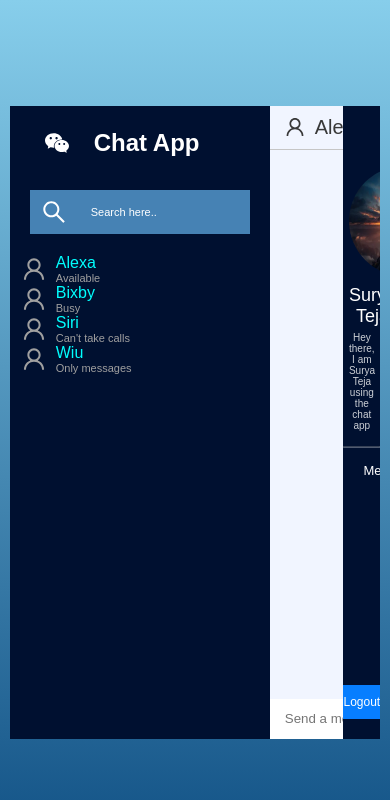
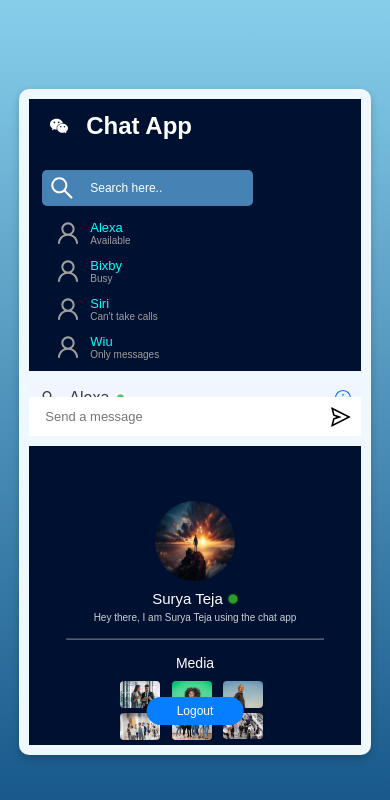
Before and after one commit to SuryatejaPonnaplli/Chat-bot, a React (Create React App) app: page /chat in a window 390 px wide. Shown: the top 800 px of the page. Built offline with nearby package versions, Linux system fonts and the light colour scheme.

Commit message:
added responsive design to css files

```diff
--- a/src/App.tsx
+++ b/src/App.tsx
@@ -8,7 +8,7 @@ const App = () => {
       <BrowserRouter>
         <Routes>
           {/* <Route path="/" element={<Login />} /> */}
-          <Route path="/login" element={<LoginForm />}></Route>
+          <Route path="/" element={<LoginForm />}></Route>
           <Route path="/chat" element={<Chat />} />
         </Routes>
       </BrowserRouter>
--- a/src/components/RightSidebar/RightSideBar.tsx
+++ b/src/components/RightSidebar/RightSideBar.tsx
@@ -22,7 +22,7 @@ const RightSideBar: React.FC = () => {
     } else {
       localStorage.removeItem("user");
     }
-    navigate("/login");
+    navigate("/");
   };
 
   return (
--- a/src/styles/Chat.css
+++ b/src/styles/Chat.css
@@ -1,8 +1,10 @@
 .chat {
   min-height: 100vh;
   background: linear-gradient(skyblue, rgb(18, 82, 134));
-  display: grid;
-  place-items: center;
+  display: flex;
+  justify-content: center;
+  align-items: center;
+  padding: 10px;
 }
 
 .chat-container {
@@ -12,4 +14,24 @@
   background-color: aliceblue;
   display: grid;
   grid-template-columns: 1fr 2fr 1fr;
+  gap: 10px;
+  padding: 15px;
+  border-radius: 10px;
+  box-shadow: 0 4px 8px rgba(0, 0, 0, 0.2);
 }
+
+/* Adjust for tablets */
+@media (max-width: 768px) {
+  .chat-container {
+    grid-template-columns: 1fr 3fr;
+  }
+}
+
+/* Adjust for mobile */
+@media (max-width: 480px) {
+  .chat-container {
+    grid-template-columns: 1fr;
+    height: auto;
+    padding: 10px;
+  }
+}
--- a/src/styles/ChatBox.css
+++ b/src/styles/ChatBox.css
@@ -1,3 +1,4 @@
+/* General Styles */
 .dot {
   width: 9px;
   height: 9px;
@@ -8,6 +9,7 @@
   width: 25px;
 }
 
+/* Chat Bot Container */
 .chat-bot {
   position: relative;
   background-color: #f1f5ff;
@@ -15,6 +17,7 @@
   top: 0;
 }
 
+/* Chat User Header */
 .chat-user {
   padding: 10px 15px;
   display: flex;
@@ -33,6 +36,7 @@
   gap: 5px;
 }
 
+/* Chat Input */
 .chat-input {
   display: flex;
   align-items: center;
@@ -45,10 +49,6 @@
   right: 0;
 }
 
-.send-icon {
-  font-size: 20px;
-}
-
 .chat-input label {
   display: flex;
 }
@@ -57,16 +57,26 @@
   flex: 1;
   border: none;
   outline: none;
+  font-size: 16px;
+  padding: 8px;
 }
 
+.send-icon {
+  font-size: 20px;
+  cursor: pointer;
+}
+
+/* Chat Messages */
 .chat-msg {
   height: calc(100% - 70px);
   padding-bottom: 50px;
   overflow-y: auto;
   display: flex;
   flex-direction: column;
+  padding: 10px;
 }
 
+/* Sent Messages */
 .s-msg {
   display: flex;
   align-items: center;
@@ -82,7 +92,7 @@
   padding: 8px 12px;
   border-radius: 20px 20px 0 20px;
   font-size: 14px;
-  max-width: 250px;
+  max-width: 70%;
   word-wrap: break-word;
 }
 
@@ -92,6 +102,7 @@
   margin-right: 10px;
 }
 
+/* Received Messages */
 .r-msg {
   display: flex;
   align-items: center;
@@ -107,7 +118,7 @@
   padding: 8px 12px;
   border-radius: 20px 20px 20px 0;
   font-size: 14px;
-  max-width: 250px;
+  max-width: 70%;
   word-wrap: break-word;
 }
 
@@ -116,3 +127,52 @@
   color: #aaa;
   margin-left: 10px;
 }
+
+/* Responsive Design */
+@media (max-width: 768px) {
+  .chat-user p {
+    font-size: 18px;
+  }
+
+  .chat-input {
+    gap: 8px;
+    padding: 8px 12px;
+  }
+
+  .chat-input input {
+    font-size: 14px;
+  }
+
+  .s-msg .msg,
+  .r-msg .msg {
+    max-width: 80%;
+    font-size: 13px;
+  }
+}
+
+@media (max-width: 480px) {
+  .chat-user {
+    padding: 8px 10px;
+  }
+
+  .chat-user p {
+    font-size: 16px;
+  }
+
+  .chat-input {
+    gap: 5px;
+    padding: 6px 10px;
+  }
+
+  .chat-input input {
+    font-size: 13px;
+    padding: 6px;
+  }
+
+  .s-msg .msg,
+  .r-msg .msg {
+    max-width: 90%;
+    font-size: 12px;
+    padding: 6px 10px;
+  }
+}
--- a/src/styles/LeftSideBar.css
+++ b/src/styles/LeftSideBar.css
@@ -1,24 +1,29 @@
+/* Left Sidebar */
 .ls {
   background-color: #001030;
   color: white;
   height: 75vh;
+  display: flex;
+  flex-direction: column;
+  padding: 10px;
+  overflow-y: auto;
 }
 
+/* Top Section */
 .ls-top {
   padding: 20px;
+  display: flex;
+  flex-direction: column;
 }
 
+/* Navigation */
 .ls-nav {
   display: flex;
   flex-direction: column;
   align-items: flex-start;
 }
 
-.ls-top {
-  display: flex;
-  flex-direction: column;
-}
-
+/* Icons Container */
 .icons-container {
   display: flex;
   align-items: center;
@@ -30,11 +35,18 @@
   font-size: 24px;
   margin-right: 10px;
   padding: 5px 15px;
+  cursor: pointer;
 }
 
+/* Search Bar */
 .ls-search {
+  background-color: steelblue;
   display: flex;
   align-items: center;
+  gap: 10px;
+  padding: 10px 12px;
+  margin-top: 20px;
+  border-radius: 5px;
 }
 
 .search {
@@ -43,8 +55,34 @@
 }
 
 .ls-search input {
-  padding: 5px;
+  background: transparent;
+  border: none;
+  outline: none;
+  color: white;
+  font-size: 14px;
+  width: 100%;
+}
+
+.ls-search input::placeholder {
+  color: white;
+}
+
+/* Friends List */
+.ls-list {
+  display: flex;
+  flex-direction: column;
+  flex-grow: 1;
+  overflow-y: auto;
+}
+
+.friends {
+  display: flex;
+  align-items: center;
+  gap: 10px;
+  padding: 10px 20px;
+  cursor: pointer;
   font-size: 16px;
+  transition: background 0.3s ease;
 }
 
 .friends div {
@@ -55,50 +93,10 @@
 .friends p {
   color: aqua;
 }
-.friends span {
-  color: #fff;
-  font-size: 11px;
-}
-
-.ls-search {
-  background-color: steelblue;
-  display: flex;
-  align-items: center;
-  gap: 10px;
-  padding: 10px 12px;
-  margin-top: 20px;
-}
-
-.ls-search input {
-  background: transparent;
-  border: none;
-  outline: none;
-  color: white;
-  font-size: 11px;
-}
-
-.ls-search input::placeholder {
-  color: white;
-}
-
-.ls-list {
-  flex: flex;
-  flex-direction: column;
-  height: 70%;
-}
-
-.friends {
-  display: flex;
-  align-items: center;
-  gap: 10px;
-  pad: 10px 20px;
-  cursor: pointer;
-  font-size: 16px;
-}
 
 .friends span {
   color: #9f9f9f;
-  font-size: 11px;
+  font-size: 12px;
 }
 
 .friends:hover {
@@ -109,6 +107,7 @@
   color: white;
 }
 
+/* Dropdown Menu */
 .ls-nav .menu {
   position: relative;
   padding: 10px 0px;
@@ -117,6 +116,7 @@
 .menu-icon {
   cursor: pointer;
 }
+
 .menu .sub-menu {
   position: absolute;
   top: 100%;
@@ -127,20 +127,103 @@
   background-color: white;
   color: black;
   display: none;
+  box-shadow: 0px 4px 8px rgba(0, 0, 0, 0.2);
 }
 
 .sub-menu hr {
   border: none;
   height: 1px;
-  margin: 8px;
+  margin: 8px 0;
   background: #a4a4a4;
 }
 
 .sub-menu p {
   cursor: pointer;
   font-size: 14px;
+  padding: 5px 0;
 }
 
-.menu:hover .submenu {
+.menu:hover .sub-menu {
   display: block;
 }
+
+/* Responsive Design */
+@media (max-width: 768px) {
+  .ls {
+    height: auto;
+    padding: 5px;
+  }
+
+  .ls-top {
+    padding: 10px;
+  }
+
+  .weChat,
+  .menu {
+    font-size: 20px;
+    padding: 5px 10px;
+  }
+
+  .ls-search {
+    padding: 8px 10px;
+    gap: 8px;
+  }
+
+  .ls-search input {
+    font-size: 13px;
+  }
+
+  .friends {
+    font-size: 14px;
+    padding: 8px 15px;
+  }
+
+  .friends span {
+    font-size: 11px;
+  }
+}
+
+@media (max-width: 480px) {
+  .ls {
+    height: auto;
+    width: 100%;
+    padding: 5px;
+  }
+
+  .ls-top {
+    padding: 8px;
+  }
+
+  .weChat,
+  .menu {
+    font-size: 18px;
+    padding: 5px 8px;
+  }
+
+  .ls-search {
+    padding: 6px 8px;
+    gap: 6px;
+  }
+
+  .ls-search input {
+    font-size: 12px;
+  }
+
+  .friends {
+    font-size: 13px;
+    padding: 6px 10px;
+  }
+
+  .friends span {
+    font-size: 10px;
+  }
+
+  .menu .sub-menu {
+    width: 110px;
+    padding: 15px;
+  }
+
+  .sub-menu p {
+    font-size: 13px;
+  }
+}
--- a/src/styles/RightSideBar.css
+++ b/src/styles/RightSideBar.css
@@ -1,80 +1,191 @@
+/* Right Sidebar */
 .rs {
   color: white;
   background: #001030;
   position: relative;
   height: 75vh;
-  overflow-y: scroll;
+  overflow-y: auto;
+  padding: 15px;
+  display: flex;
+  flex-direction: column;
+  align-items: center;
 }
 
+/* Profile Section */
 .rs-profile {
-  padding-top: 60px;
   text-align: center;
+  width: 100%;
   max-width: 70%;
   margin: auto;
+  padding-top: 50px;
 }
 
 .rs-profile img {
-  width: 110px;
+  width: 100px;
   aspect-ratio: 1/1;
   border-radius: 50%;
 }
 
-.rs-profile p {
-  font-size: 10px;
-  opacity: 80%;
-  font-weight: 300;
-}
-.rs hr {
-  border-color: #ffffff50;
-  margin: 15px 0px;
-}
-
-.rs-media {
-  padding: 0px 20px;
-  font-size: 13px;
-}
-
-.rs-media div {
-  max-width: 180px;
-  overflow-y: scroll;
-  display: grid;
-  grid-template-columns: 1fr 1fr 1fr;
-  gap: 5px;
-  margin-top: 8px;
-}
-
-.rs-media div img {
-  width: 60px;
-  border-radius: 4px;
-  cursor: pointer;
-}
-
-.rs button {
-  position: absolute;
-  bottom: 20px;
-  left: 50%;
-  transform: translate(-50%);
-  background: #077eff;
-  color: white;
-  border: none;
-  font-size: 12px;
-  font-weight: 300;
-  padding: 10px 65px;
-  border-radius: 20px;
-  cursor: pointer;
-}
-
+/* Profile Text */
 .rs-profile h3 {
   font-size: 18px;
   font-weight: 400;
-  display: inline-flex;
+  display: flex;
+  justify-content: center;
   align-items: center;
   gap: 5px;
   margin: 5px 0;
 }
 
+.rs-profile p {
+  font-size: 12px;
+  opacity: 80%;
+  font-weight: 300;
+}
+
+/* Status Dot */
 .rs-profile .green-dot {
   width: 10px;
   height: 10px;
   border-radius: 50%;
+  background-color: green;
 }
+
+/* Horizontal Line */
+.rs hr {
+  border-color: #ffffff50;
+  margin: 15px 0;
+  width: 80%;
+}
+
+/* Media Section */
+.rs-media {
+  width: 100%;
+  max-width: 250px;
+  text-align: center;
+  font-size: 14px;
+  padding: 0 10px;
+}
+
+.rs-media div {
+  width: 100%;
+  max-width: 180px;
+  display: grid;
+  grid-template-columns: repeat(auto-fill, minmax(50px, 1fr));
+  gap: 5px;
+  margin-top: 10px;
+}
+
+.rs-media div img {
+  width: 100%;
+  max-width: 60px;
+  border-radius: 4px;
+  cursor: pointer;
+  transition: transform 0.3s ease;
+}
+
+.rs-media div img:hover {
+  transform: scale(1.1);
+}
+
+/* Button */
+.rs button {
+  position: absolute;
+  bottom: 20px;
+  left: 50%;
+  transform: translateX(-50%);
+  background: #077eff;
+  color: white;
+  border: none;
+  font-size: 14px;
+  font-weight: 300;
+  padding: 10px 50px;
+  border-radius: 20px;
+  cursor: pointer;
+  transition: background 0.3s ease;
+}
+
+.rs button:hover {
+  background: #005bb5;
+}
+
+/* Responsive Design */
+@media (max-width: 768px) {
+  .rs {
+    height: auto;
+    padding: 10px;
+  }
+
+  .rs-profile {
+    max-width: 90%;
+  }
+
+  .rs-profile img {
+    width: 90px;
+  }
+
+  .rs-profile h3 {
+    font-size: 16px;
+  }
+
+  .rs-profile p {
+    font-size: 11px;
+  }
+
+  .rs-media {
+    max-width: 200px;
+  }
+
+  .rs-media div {
+    grid-template-columns: repeat(auto-fill, minmax(40px, 1fr));
+  }
+
+  .rs-media div img {
+    max-width: 50px;
+  }
+
+  .rs button {
+    padding: 8px 40px;
+    font-size: 13px;
+  }
+}
+
+@media (max-width: 480px) {
+  .rs {
+    height: auto;
+    padding: 5px;
+  }
+
+  .rs-profile {
+    max-width: 100%;
+  }
+
+  .rs-profile img {
+    width: 80px;
+  }
+
+  .rs-profile h3 {
+    font-size: 15px;
+  }
+
+  .rs-profile p {
+    font-size: 10px;
+  }
+
+  .rs-media {
+    max-width: 170px;
+  }
+
+  .rs-media div {
+    grid-template-columns: repeat(auto-fill, minmax(35px, 1fr));
+  }
+
+  .rs-media div img {
+    max-width: 40px;
+  }
+
+  .rs button {
+    padding: 7px 30px;
+    font-size: 12px;
+  }
+}
--- a/src/styles/StyledButton.css
+++ /dev/null
@@ -1,23 +0,0 @@
-import styled from 'styled-components';
-
-const Button = styled.button`
-    position: absolute;
-    bottom: 20px;
-    left: 50%;
-    transform: translateX(-50%);
-    background: #077eff;
-    color: white;
-    border: none;
-    font-size: 14px;
-    font-weight: 500;
-    padding: 12px 40px;
-    border-radius: 25px;
-    cursor: pointer;
-    transition: background 0.3s ease-in-out;
-
-    &:hover {
-        background: #0658cc;
-    }
-`;
-
-export default Button;
```
Also changed, not shown: src/styles/Login.css (+83 -15 lines).
